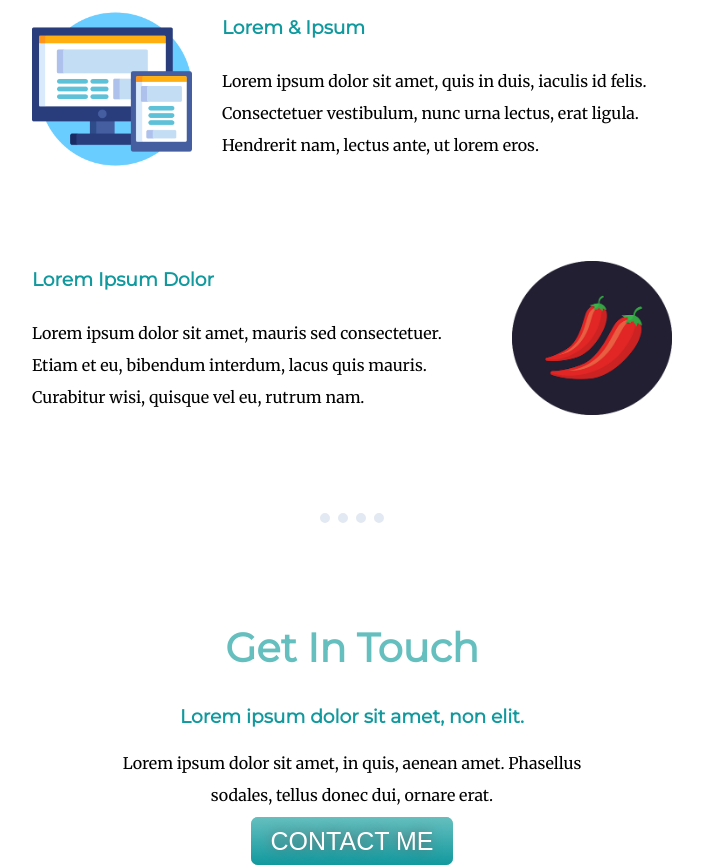
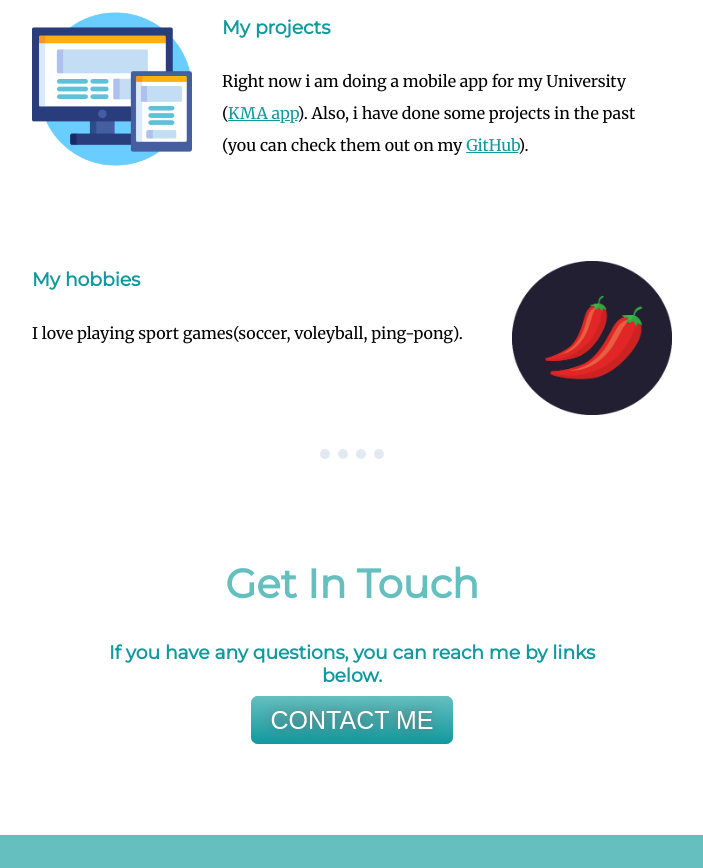
Before and after one commit to myronovych/profile, a plain HTML site: page index.html in a window 1280 px wide. Shown: the part 1620-2488 px from the top of the page, without its empty margins (288-991 px from the left). Drawn offline with Linux system fonts and the light colour scheme.

Commit message:
Updated info

```diff
--- a/index.html
+++ b/index.html
@@ -14,36 +14,35 @@
     <img class="topCloud" src="images/cloud.png" alt="">
     <div class="helloHeader">
       <h1 id="helloSign">I'm Alex.</h1>
-      <h2 class="h2 helloHeader"">a software engineer.</h2>
+      <h2 class="h2 helloHeader">a software engineer.</h2>
     </div>
-    <img class="bottomCloud" src="images/cloud.png" alt="">
+    <img class=" bottomCloud" src="images/cloud.png" alt="">
         <img src="images/mountain.png" alt="">
     </div>
     <div class="middle-container">
       <div class="profile">
         <img src="images/myPicSmall.jpeg" alt="My picture" class="avatar">
         <h2>Hello.</h2>
-      <p class="intro">Lorem ipsum dolor sit amet, vitae volutpat, dui conubia, dolor urna. Non auctor, montes nulla distinctio.</p>
+        <p class="intro">I am a sophomore at National University "Kyiv-Mohyla academy". Doing Dart(Flutter) and Java programming.</p>
       </div>
       <hr>
       <div class="skills">
         <h2>My Skills.</h2>
         <div class="skill-row">
           <img class="computer-image" src="images/responsive.png" alt="computer picture">
-        <h3>Lorem & Ipsum</h3>
-        <p>Lorem ipsum dolor sit amet, quis in duis, iaculis id felis. Consectetuer vestibulum, nunc urna lectus, erat ligula. Hendrerit nam, lectus ante, ut lorem eros.</p>
+          <h3>My projects</h3>
+          <p>Right now i am doing a mobile app for my University (<a href="https://myronovych.github.io/KMA-web-page/">KMA app</a>). Also, i have done some projects in the past (you can check them out on my <a href="https://github.com/myronovych">GitHub</a>).</p>
         </div>
         <div class="skill-row">
           <img class="chillies-image" src="images/chillies.png" alt="">
-        <h3>Lorem Ipsum Dolor</h3>
-        <p class="chilli-desct">Lorem ipsum dolor sit amet, mauris sed consectetuer. Etiam et eu, bibendum interdum, lacus quis mauris. Curabitur wisi, quisque vel eu, rutrum nam.</p>
+          <h3>My hobbies</h3>
+          <p class="chilli-desct">I love playing sport games(soccer, voleyball, ping-pong).</p>
         </div>
       </div>
       <hr>
       <div class="contact-me">
         <h2>Get In Touch</h2>
-      <h3>Lorem ipsum dolor sit amet, non elit.</h3>
-      <p>Lorem ipsum dolor sit amet, in quis, aenean amet. Phasellus sodales, tellus donec dui, ornare erat.</p>
+        <h3>If you have any questions, you can reach me by links below.</h3>
         <a class="btn" href="mailto:alexmyronovych@gmail.com">CONTACT ME</a>
       </div>
     </div>
```
Lines whose indentation alone changed are shown as unchanged.
